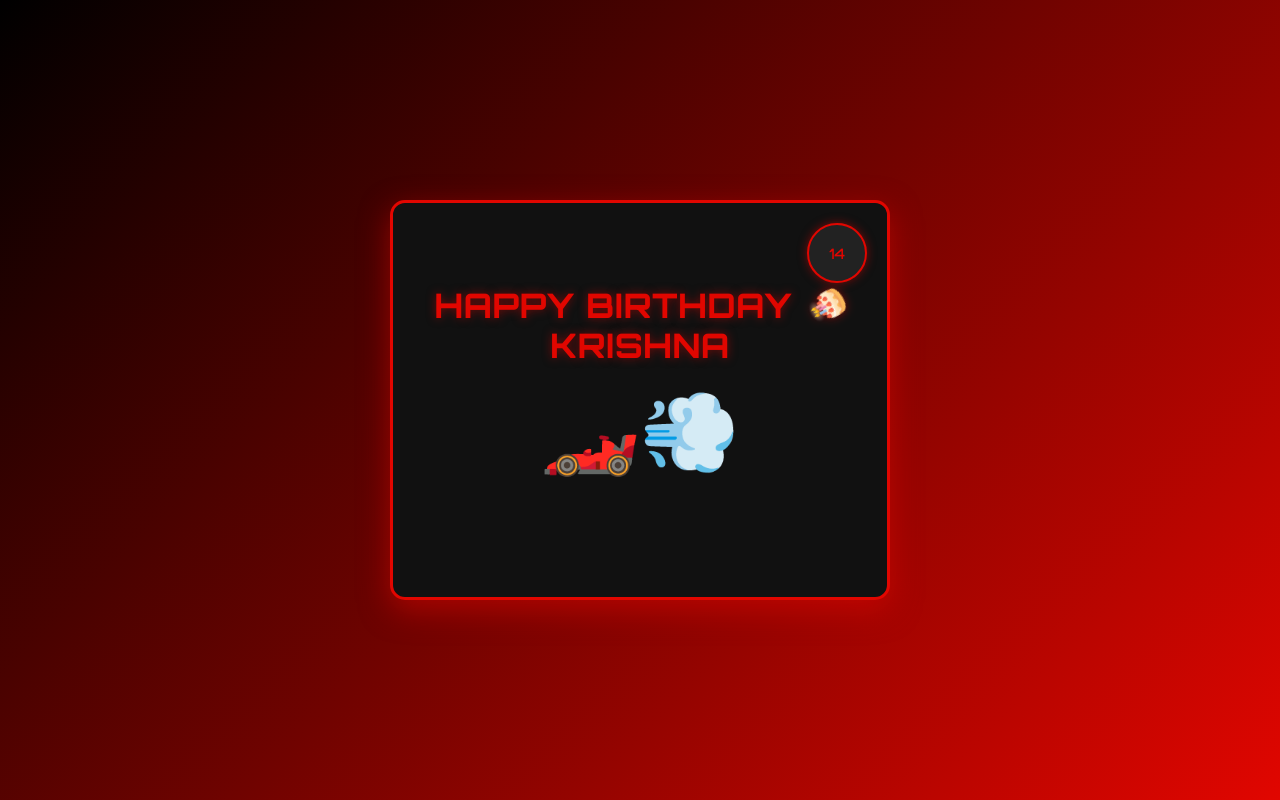
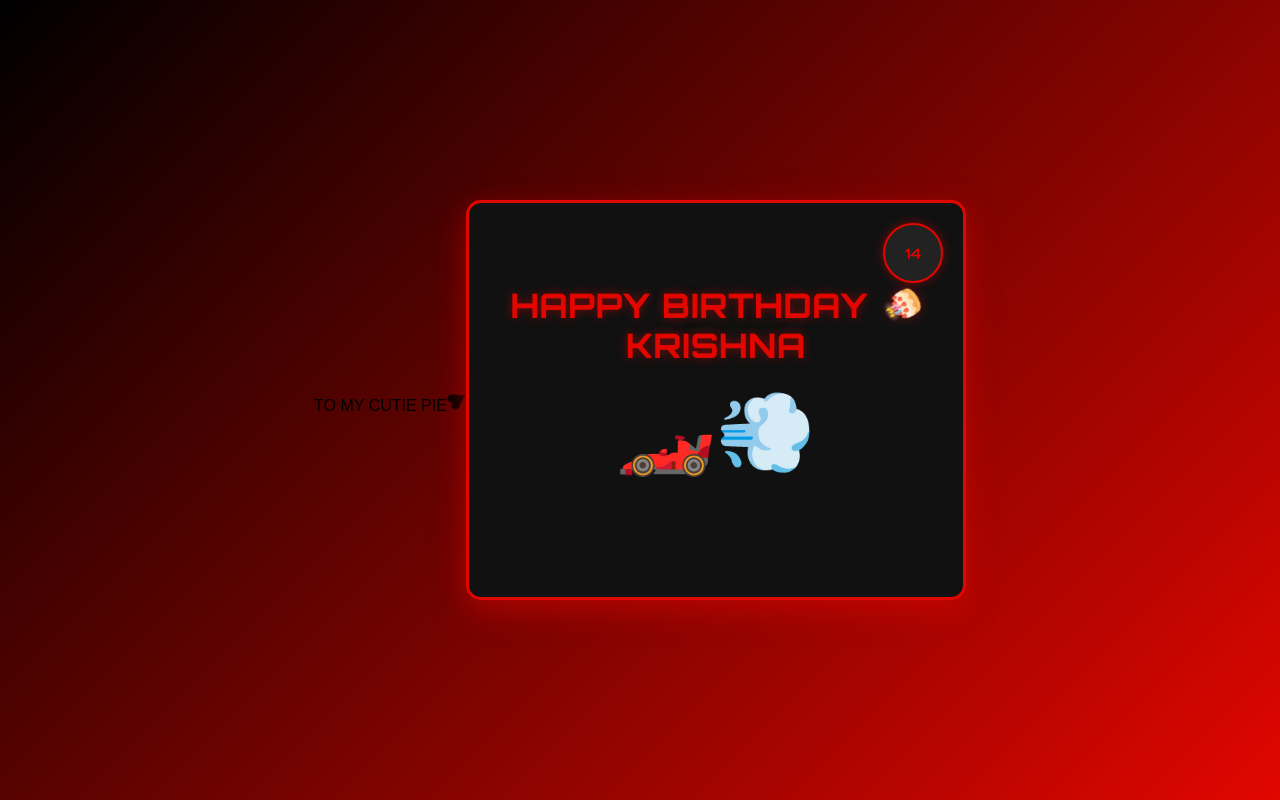
Before and after one commit to 7navy7/kri, a plain HTML site: page index.html in a window 1280 px wide. Drawn offline with Linux system fonts and the light colour scheme; a web font is replaced by a local one.

Commit message:
Update index.html

```diff
--- a/index.html
+++ b/index.html
@@ -4,6 +4,8 @@
   <meta charset="UTF-8">
   <meta name="viewport" content="width=device-width, initial-scale=1.0">
   <title>Happy Birthday Krishna!</title>
+<p>TO MY CUTIE PIE<span class="spinning-emoji">♥</span></p>
+
   <link href="https://fonts.googleapis.com/css2?family=Orbitron:wght@500&family=Arial:wght@400;700&display=swap" rel="stylesheet">
   <style>
     * {
@@ -149,7 +151,7 @@
         <p></p>
       </div>
       <div class="inside">
-        <h1 class="title">TO MY CUTIE PIE <span class="spinning-emoji">♥</span></h1>
+
         <p>
           I wish you a very happy day, my cupcake :))<br>
           I love you so much, and I wish you all the best in life.<br>
```
